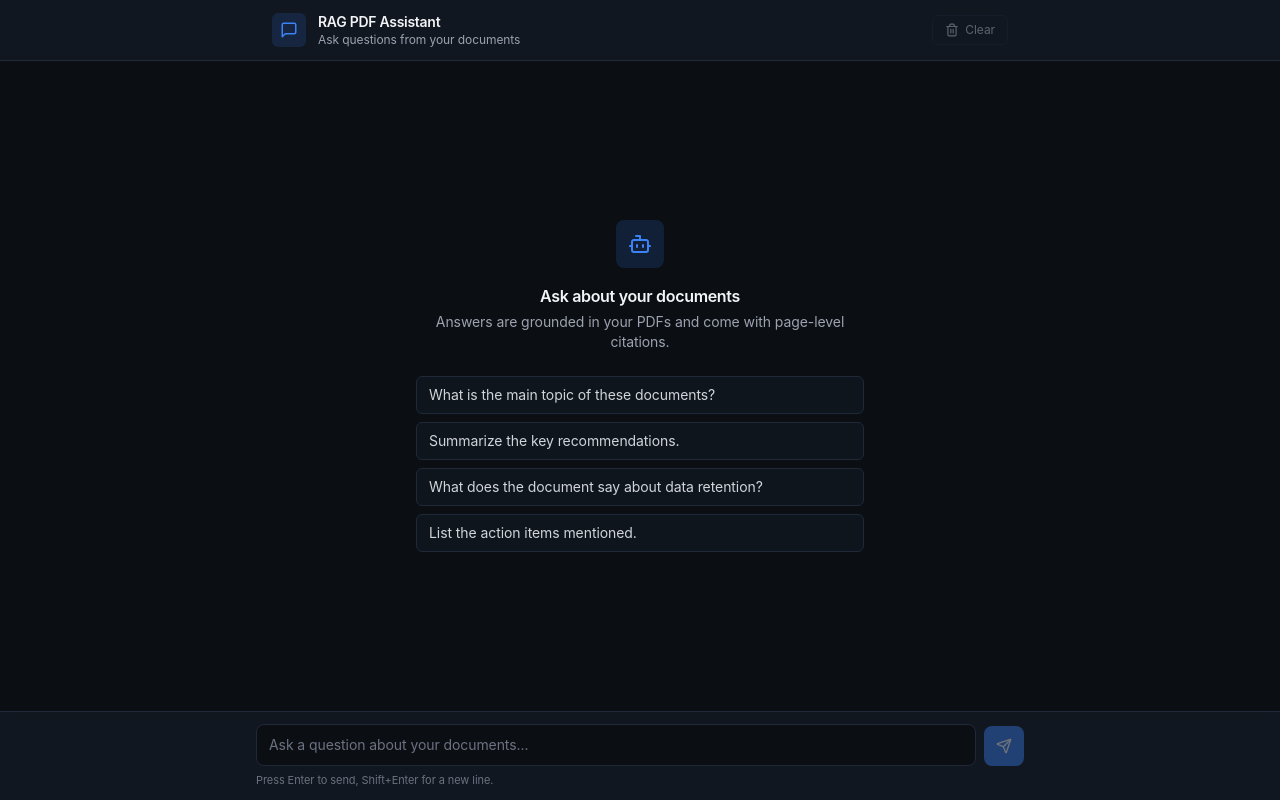
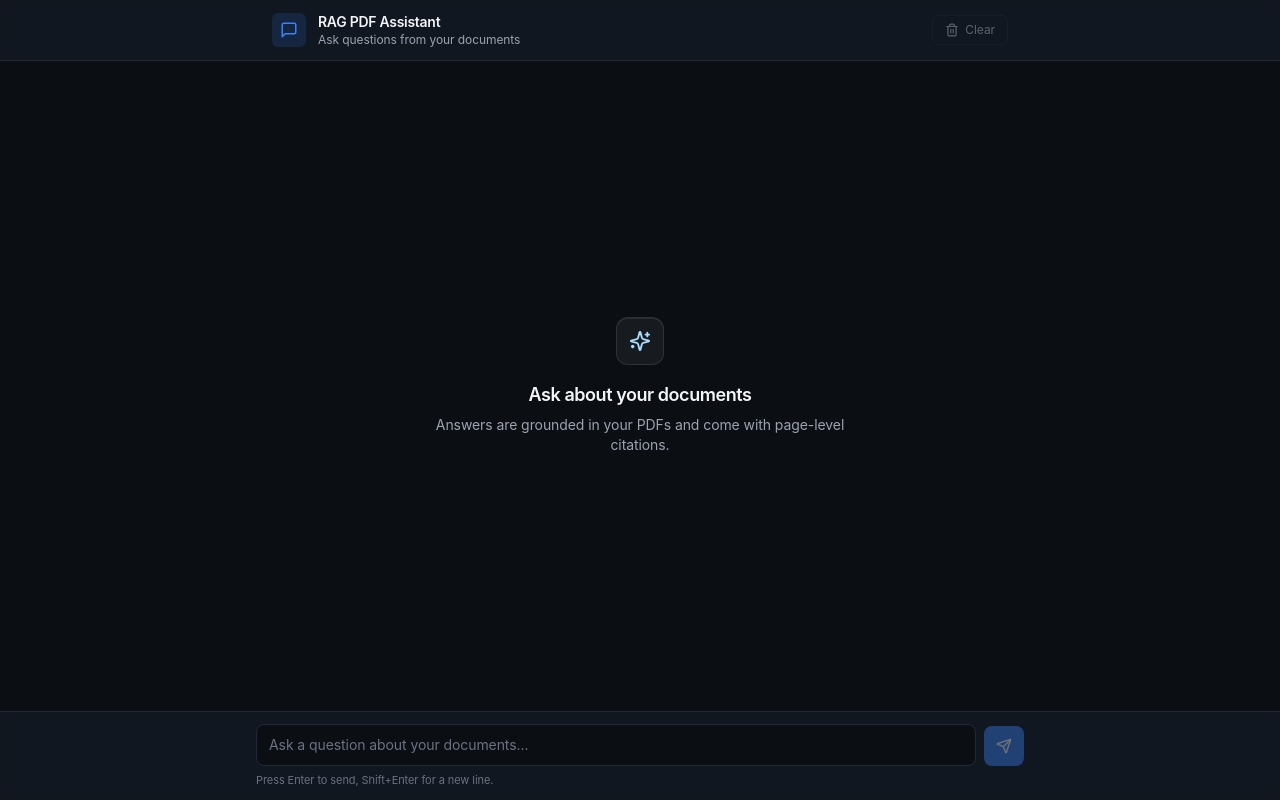
Before and after one commit to rriyansh/RAG-Assistant, a Next.js app in the folder frontend/: page / in a window 1280 px wide. Built offline with nearby package versions, Linux system fonts and the light colour scheme.

Commit message:
Update EmptyState.tsx

```diff
--- a/frontend/components/EmptyState.tsx
+++ b/frontend/components/EmptyState.tsx
@@ -1,43 +1,19 @@
 "use client";
 
-import { Bot } from "lucide-react";
+import { Sparkles } from "lucide-react";
 
-interface EmptyStateProps {
-  onExample: (question: string) => void;
-}
-
-const EXAMPLES: readonly string[] = [
-  "What is the main topic of these documents?",
-  "Summarize the key recommendations.",
-  "What does the document say about data retention?",
-  "List the action items mentioned."
-];
-
-export function EmptyState({ onExample }: EmptyStateProps): JSX.Element {
+export function EmptyState(): JSX.Element {
   return (
     <div className="flex flex-1 flex-col items-center justify-center px-4 py-16 text-center">
-      <div className="mb-4 rounded-lg bg-accent/15 p-3 text-accent">
-        <Bot size={24} />
+      <div className="mb-4 rounded-xl border border-white/10 bg-white/5 p-3 text-[#a9dcff] shadow-[inset_0_1px_0_rgba(255,255,255,.08)]">
+        <Sparkles size={22} />
       </div>
-      <h2 className="text-base font-semibold text-gray-100">
+      <h2 className="text-lg font-semibold tracking-tight text-gray-100">
         Ask about your documents
       </h2>
-      <p className="mt-1 max-w-md text-sm text-gray-400">
+      <p className="mt-1.5 max-w-md text-sm text-gray-400">
         Answers are grounded in your PDFs and come with page-level citations.
       </p>
-
-      <div className="mt-6 grid w-full max-w-md gap-2">
-        {EXAMPLES.map((q) => (
-          <button
-            key={q}
-            type="button"
-            onClick={() => onExample(q)}
-            className="rounded-md border border-border bg-panel/60 px-3 py-2 text-left text-sm text-gray-300 hover:bg-panel hover:text-gray-100 transition"
-          >
-            {q}
-          </button>
-        ))}
-      </div>
     </div>
   );
 }
```
